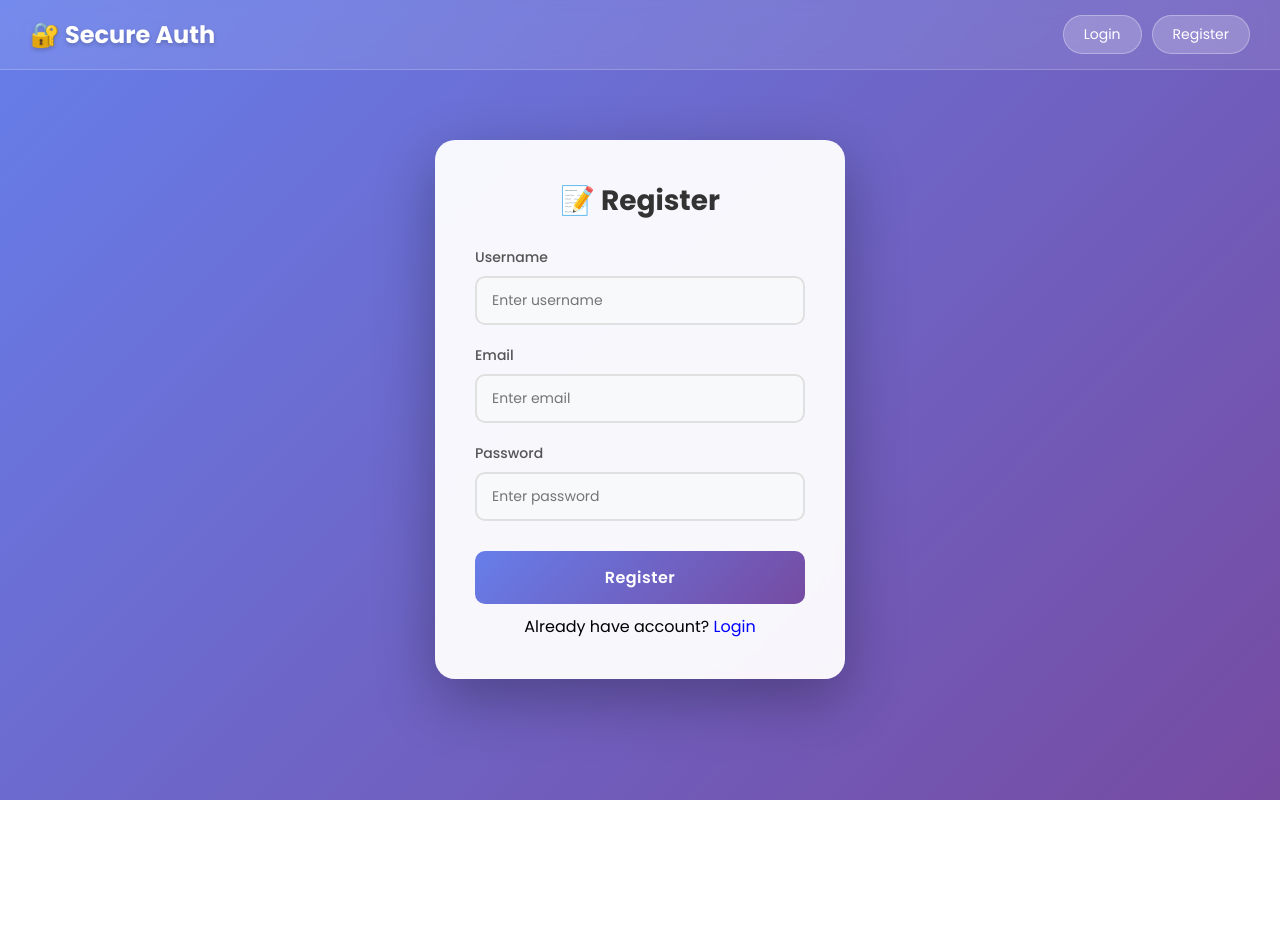
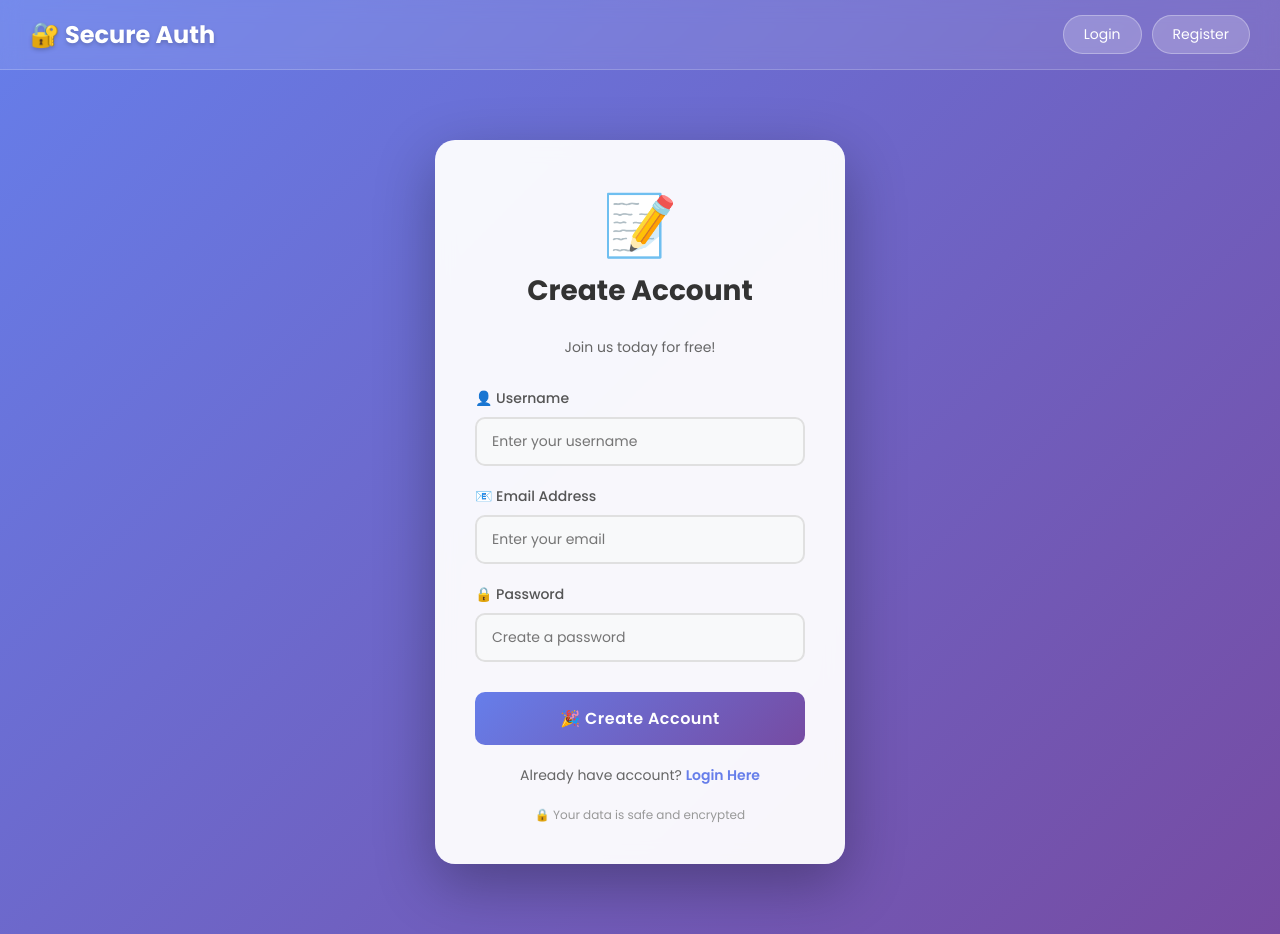
Before and after one commit to rajendran55764-lab/secure-user-authentication, a React (Create React App) app in the folder client/: page / in a window 1280 px wide. Both pictures are taken after a click on the button "Register". Before the commit the page ends 800 px from the top, so only its background shows below. Built offline with nearby package versions, Linux system fonts and the light colour scheme.

Commit message:
Update Register.js

```diff
--- a/client/src/components/Register.js
+++ b/client/src/components/Register.js
@@ -23,7 +23,7 @@ function Register({ setPage }) {
       });
       const data = await res.json();
       if (res.ok) {
-        setSuccess('Registered successfully! Please login.');
+        setSuccess('✅ Registered successfully! Redirecting to login...');
         setTimeout(() => setPage('login'), 2000);
       } else {
         setError(data.msg);
@@ -35,48 +35,52 @@ function Register({ setPage }) {
 
   return (
     <div className="card">
-      <h2>📝 Register</h2>
-      {error && <p className="error">{error}</p>}
+      <div className="card-header">
+        <div style={{fontSize:'60px', textAlign:'center'}}>📝</div>
+        <h2>Create Account</h2>
+        <p className="subtitle">Join us today for free!</p>
+      </div>
+      {error && <p className="error">⚠️ {error}</p>}
       {success && <p className="success">{success}</p>}
       <div className="form-group">
-        <label>Username</label>
+        <label>👤 Username</label>
         <input
           type="text"
           name="username"
-          placeholder="Enter username"
+          placeholder="Enter your username"
           onChange={handleChange}
         />
       </div>
       <div className="form-group">
-        <label>Email</label>
+        <label>📧 Email Address</label>
         <input
           type="email"
           name="email"
-          placeholder="Enter email"
+          placeholder="Enter your email"
           onChange={handleChange}
         />
       </div>
       <div className="form-group">
-        <label>Password</label>
+        <label>🔒 Password</label>
         <input
           type="password"
           name="password"
-          placeholder="Enter password"
+          placeholder="Create a password"
           onChange={handleChange}
         />
       </div>
       <button className="btn" onClick={handleSubmit}>
-        Register
+        🎉 Create Account
       </button>
-      <p style={{textAlign:'center', marginTop:'10px'}}>
+      <div className="link-text">
         Already have account?{' '}
-        <span
-          style={{color:'blue', cursor:'pointer'}}
-          onClick={() => setPage('login')}
-        >
-          Login
+        <span onClick={() => setPage('login')}>
+          Login Here
         </span>
-      </p>
+      </div>
+      <div className="security-badge">
+        🔒 Your data is safe and encrypted
+      </div>
     </div>
   );
 }
```
